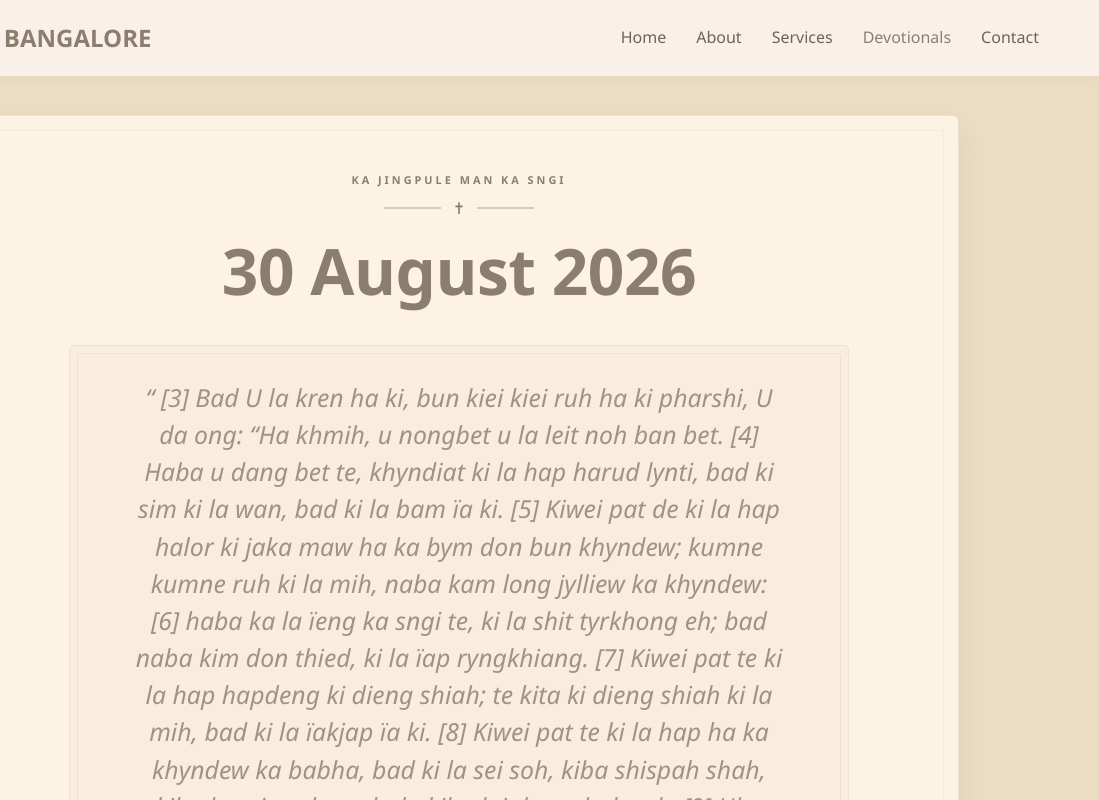
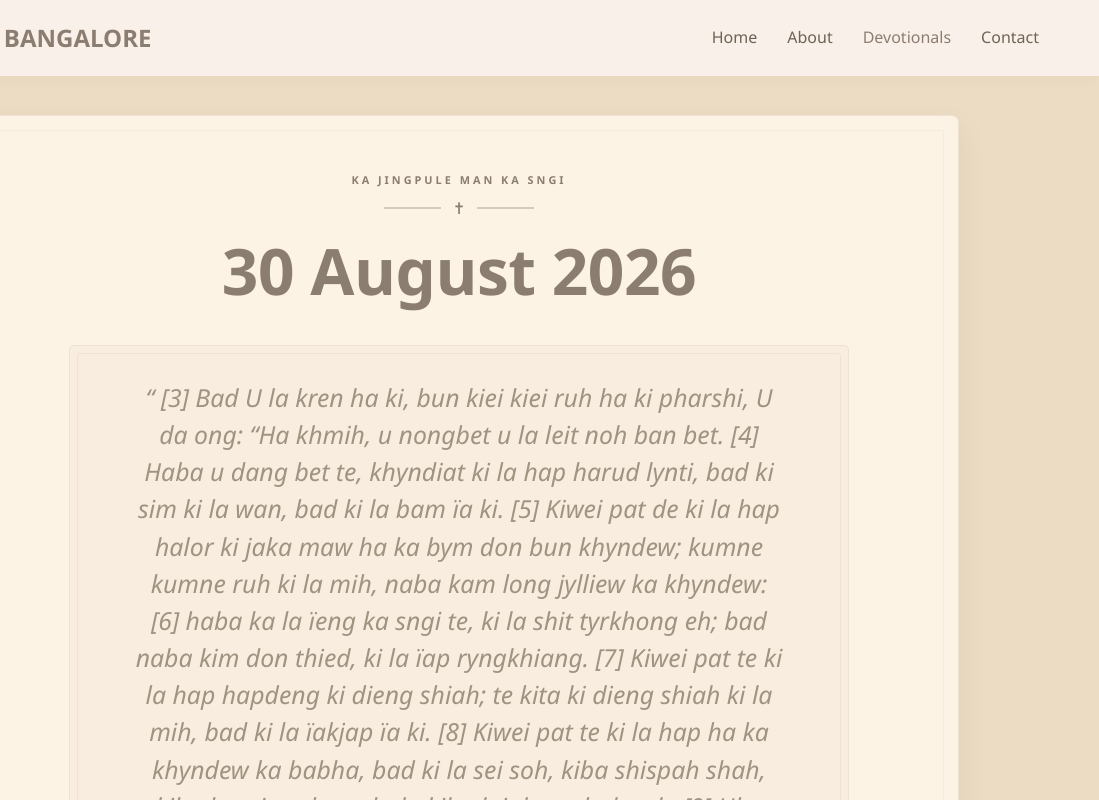
Before and after one commit to Neskipu/kjcf, a plain HTML site: page col_0.html in a window 1280 px wide. Shown: the top 800 px of the page, 181-1280 px from the left. Drawn offline with Linux system fonts and the light colour scheme.

Commit message:
removed servies

```diff
--- a/col_0.html
+++ b/col_0.html
@@ -66,11 +66,6 @@
                         </a>
                     </li>
 
-                    <li>
-                        <a href="./index.html#services">
-                            Services
-                        </a>
-                    </li>
 
 
                     <!-- DEVOTIONALS -->
```
